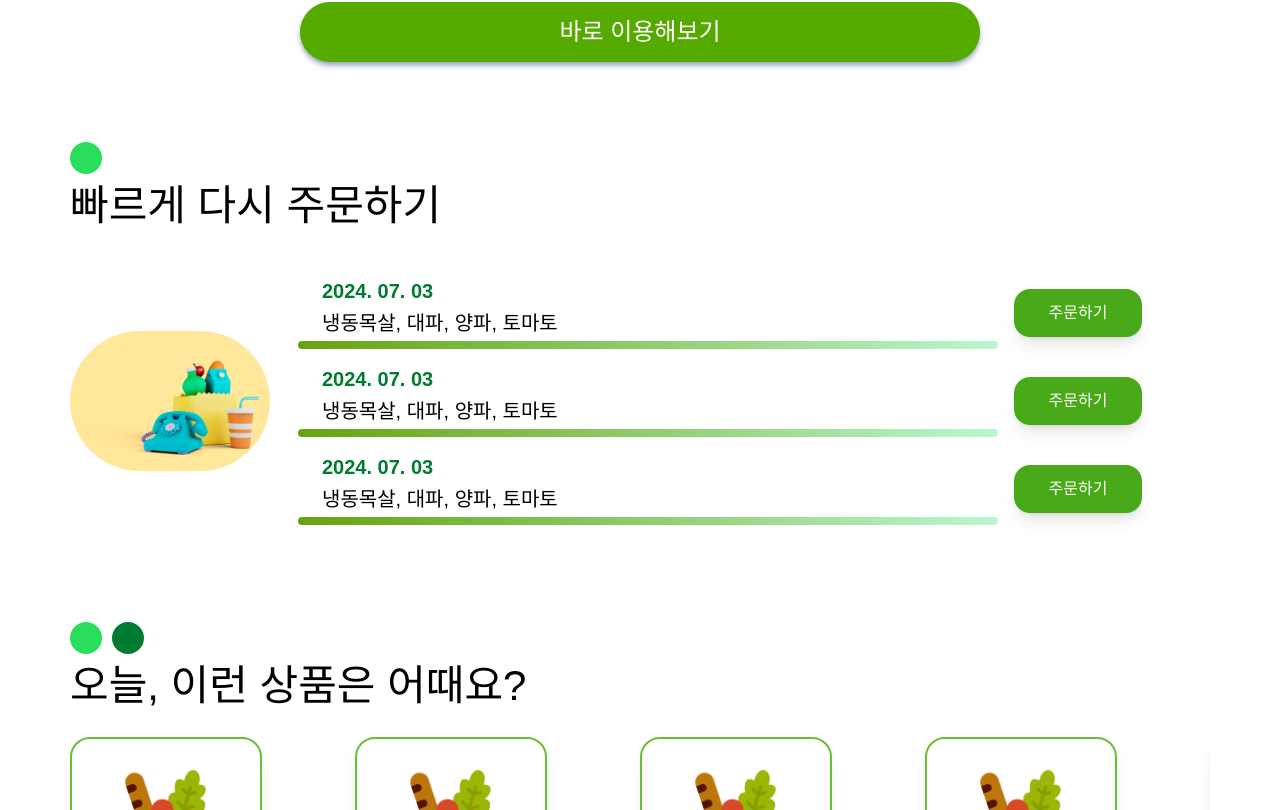
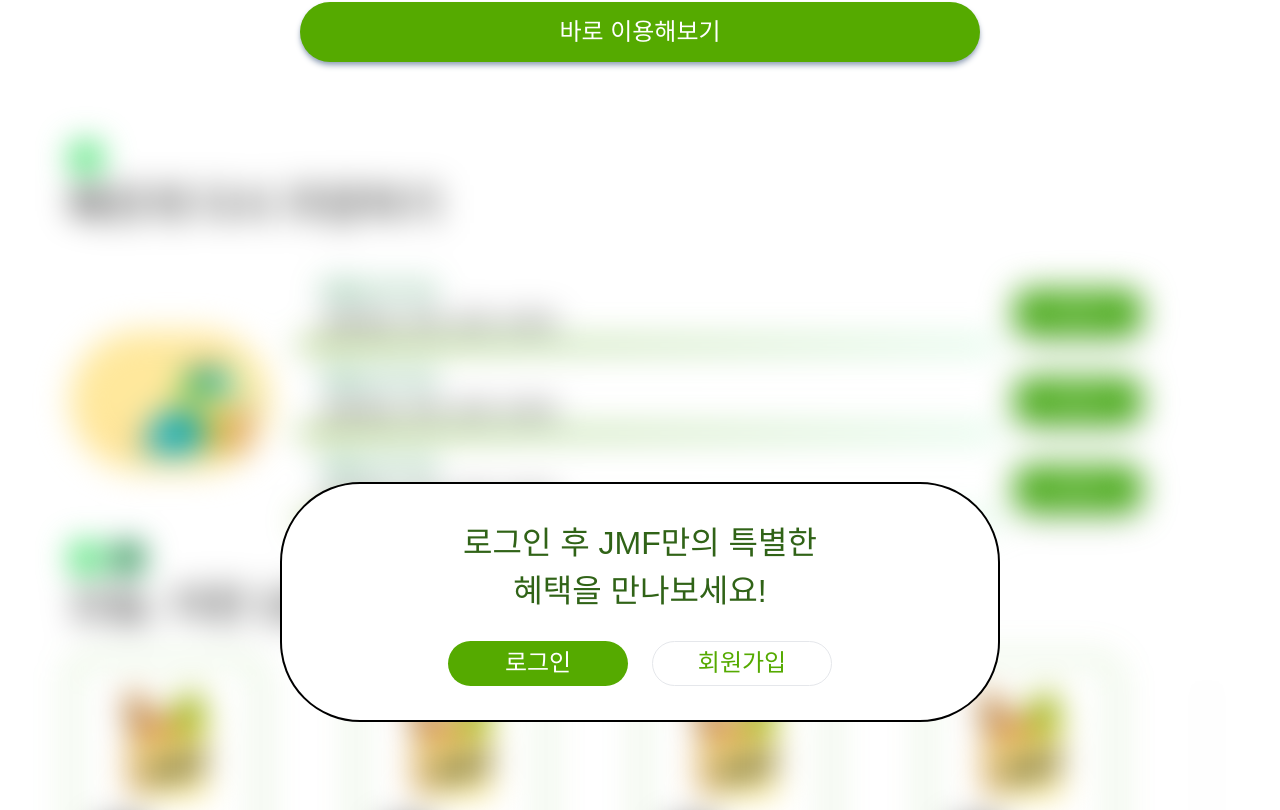
Before and after one commit to Web5rder/Web5rder-FE, a Next.js app: page / in a window 1280 px wide. Shown: the part 710-1520 px from the top of the page. Built offline with nearby package versions, Linux system fonts and the light colour scheme; no server answers.

Commit message:
:sparkles: [메인]: 비로그인 시 블러처리

```diff
--- /dev/null
+++ b/src/app/components/main/LoginModal.tsx
@@ -0,0 +1,28 @@
+import { MAIN_MODAL_TEXT } from '@/app/constants/main';
+import { useRouter } from 'next/navigation';
+import Button from '../common/Button';
+
+const LoginModal = () => {
+  const router = useRouter();
+  return (
+    <div className="w-[720px] h-[240px] flex-center gap-y-9 flex-col bg-white border-2 rounded-[80px] border-black">
+      <div className="w-[360px] h-[86px] text-center text-[#306317] text-[32px] font-medium">
+        {MAIN_MODAL_TEXT[0]}
+      </div>
+      <div className="flex gap-x-6">
+        <Button
+          buttonText={MAIN_MODAL_TEXT[1]}
+          type={'modalLogin'}
+          onClickHandler={() => router.push('sign-in/sign-up')}
+        ></Button>
+        <Button
+          buttonText={MAIN_MODAL_TEXT[2]}
+          type={'modalSignup'}
+          onClickHandler={() => router.push('sign-in')}
+        ></Button>
+      </div>
+    </div>
+  );
+};
+
+export default LoginModal;
--- a/src/app/components/main/container/MainContainer.tsx
+++ b/src/app/components/main/container/MainContainer.tsx
@@ -1,13 +1,30 @@
+'use client';
+
+import { useUser } from '@/app/utils/useUser';
+import LoginModal from '../LoginModal';
 import Recommend from '../recommend/Recommend';
 import Reorder from '../Reorder';
 import Welcome from '../Welcome';
 
 function MainContainer() {
+  const { user } = useUser();
+  const isGuest = !user?.isSuccess;
+  console.log(isGuest, 'is Guest 값');
+
   return (
-    <div className="flex flex-col gap-y-20 items-center">
+    <div className="flex flex-col gap-y-20 items-center relative">
       <Welcome />
-      <Reorder />
-      <Recommend />
+      <div className="flex-center relative ">
+        {isGuest && (
+          <div className="absolute w-full h-full top-0 left-0 flex justify-center items-center z-50">
+            <LoginModal />
+          </div>
+        )}
+        <div className={`${isGuest && 'blur-lg'}`}>
+          <Reorder />
+          <Recommend />
+        </div>
+      </div>
     </div>
   );
 }
--- a/src/app/constants/main.ts
+++ b/src/app/constants/main.ts
@@ -9,3 +9,9 @@
 export const REORDER_TEXT = ['빠르게 다시 주문하기', '주문하기'];
 
 export const RECOMMEND_TEXT = ['오늘, 이런 상품은 어때요?', '구매하기'];
+
+export const MAIN_MODAL_TEXT = [
+  '로그인 후 JMF만의 특별한 혜택을 만나보세요!',
+  '로그인',
+  '회원가입',
+];
--- a/src/app/constants/styles.ts
+++ b/src/app/constants/styles.ts
@@ -4,6 +4,10 @@
   dialog: (className: string) =>
     `flex-center p-2 gap-2 rounded-lg w-full whitespace-nowrap text-sm font-extrabold ${className}`,
   default: (className: string) => `w-full h-full ${className}`,
+  modalLogin: (className: string) =>
+    `w-[180px] h-[45px] bg-[#55AA00] rounded-[50px] text-white text-2xl font-extralight font-medium ${className}`,
+  modalSignup: (className: string) =>
+    `w-[180px] h-[45px] bg-white rounded-[50px] text-[#55AA00] text-2xl font-extralight border font-medium ${className}`,
   modalButton: (className: string) =>
     `flex-center text-white w-[180px] h-[60px] rounded-[50px] text-2xl shadow-md ${className}`,
 } as const;
```
